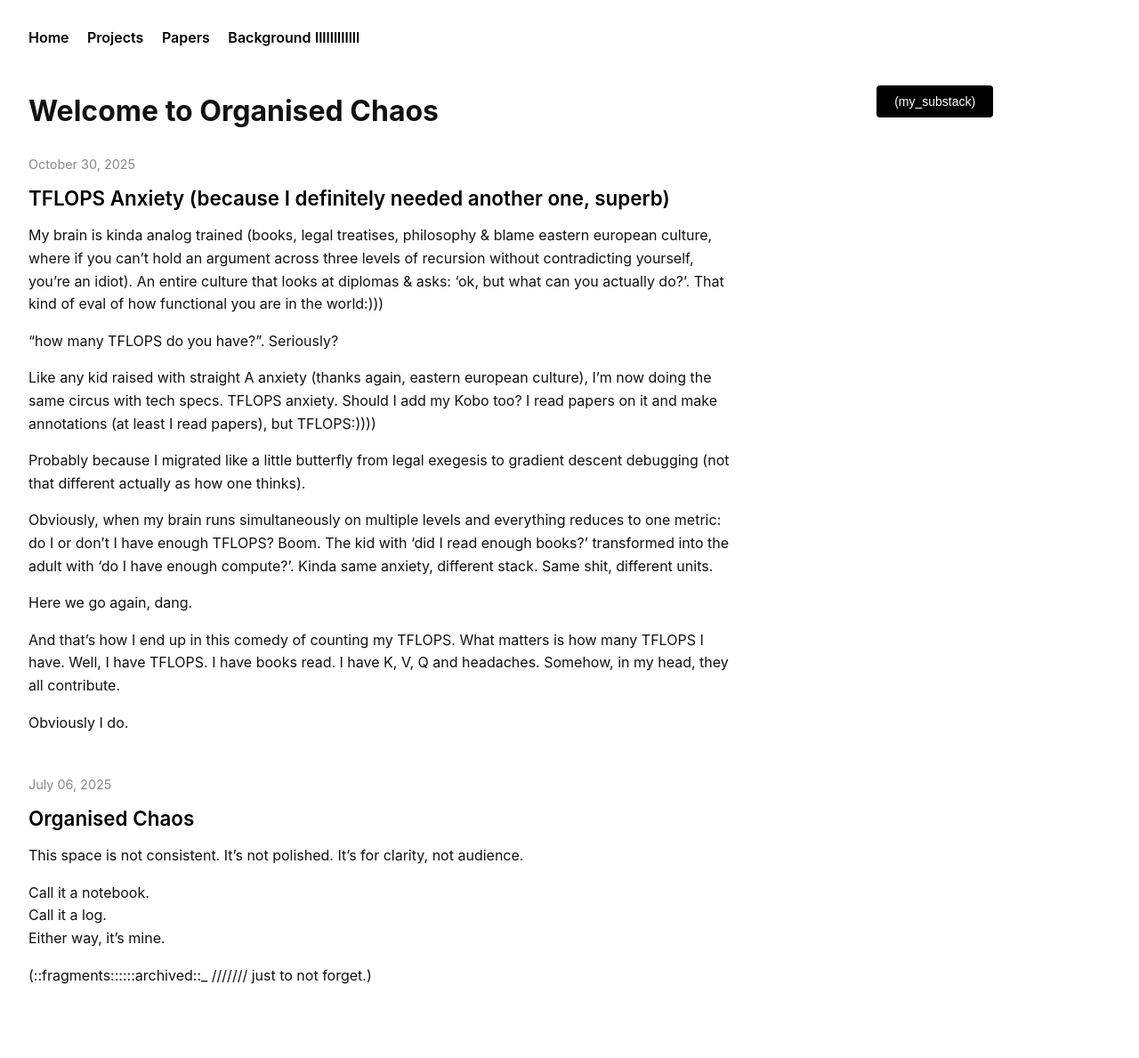
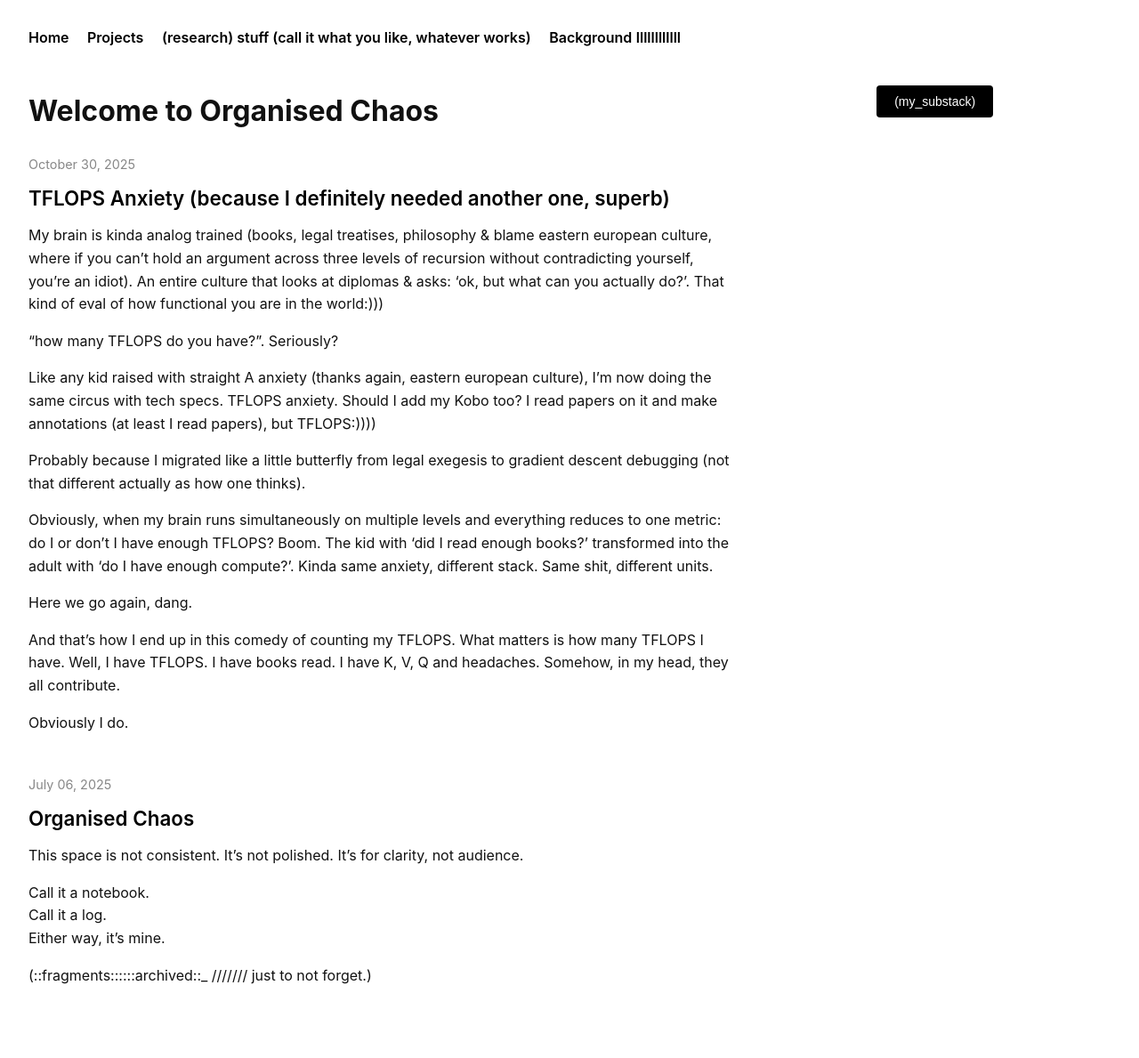
Before and after one commit to andreeabogdanovici/andreeabogdanovici.github.io, a Jekyll site: the page built from index.md, in a window 1280 px wide. Shown: the whole page at 89% size. Built offline with Jekyll 4.4.1, drawn with Linux system fonts in a browser that asks for light colours.

Commit message:
(call it what you like, whatever works)

```diff
--- a/_layouts/home.html
+++ b/_layouts/home.html
@@ -75,7 +75,7 @@
     <nav style="margin-bottom:2rem;">
       <a href="/" style="margin-right:1rem; font-weight:600; color:#000; text-decoration:none;">Home</a>
       <a href="/projects/" style="margin-right:1rem; font-weight:600; color:#000; text-decoration:none;">Projects</a>
-      <a href="/writing/" style="margin-right:1rem; font-weight:600; color:#000; text-decoration:none;">Papers</a>
+      <a href="/writing/" style="margin-right:1rem; font-weight:600; color:#000; text-decoration:none;">(research) stuff (call it what you like, whatever works)</a>
       <a href="/background/" style="font-weight:600; color:#000; text-decoration:none;">Background</a>
       <a href="/llllllllllll/" style="font-weight:600; color:#000; text-decoration:none;">llllllllllll</a>
     </nav>
```
